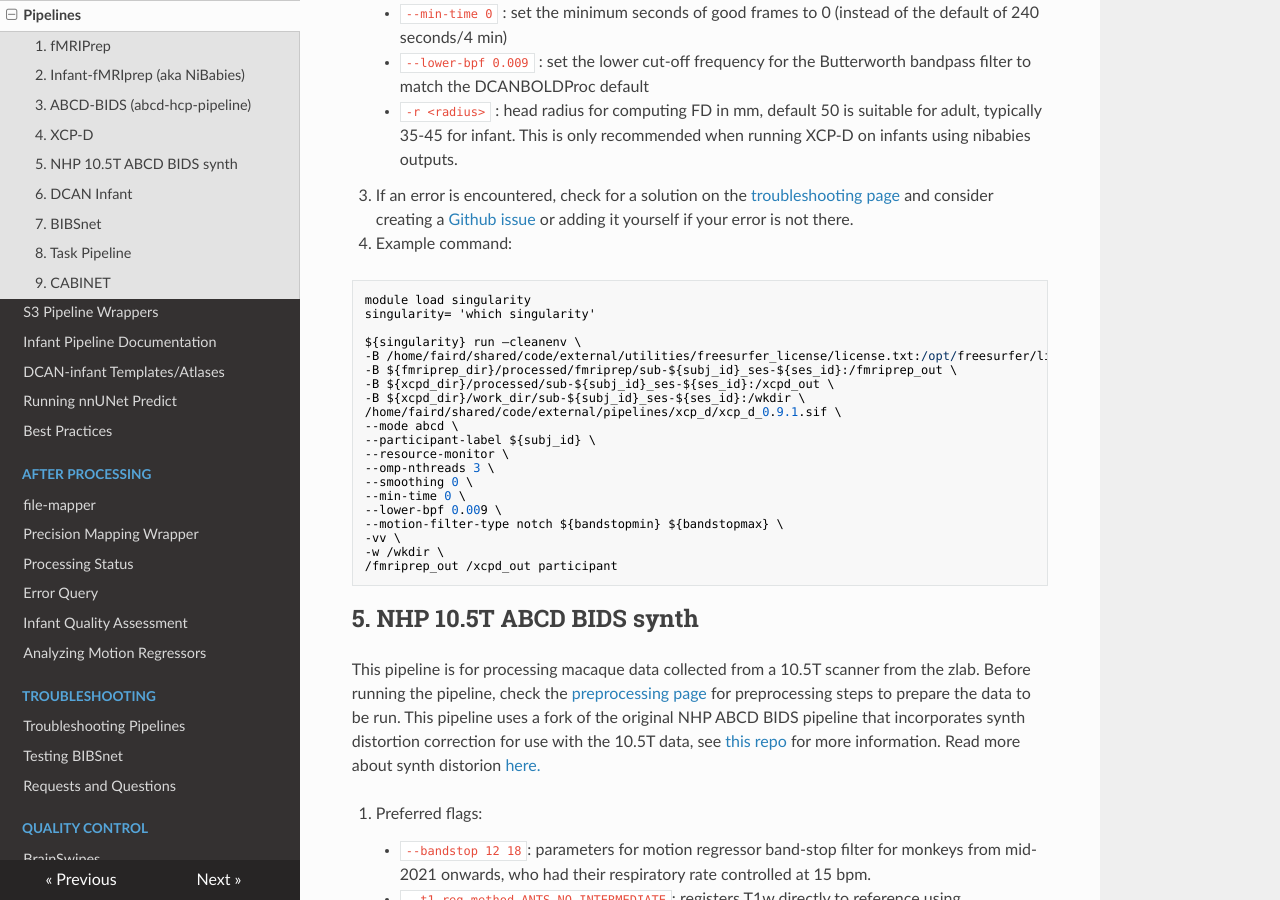
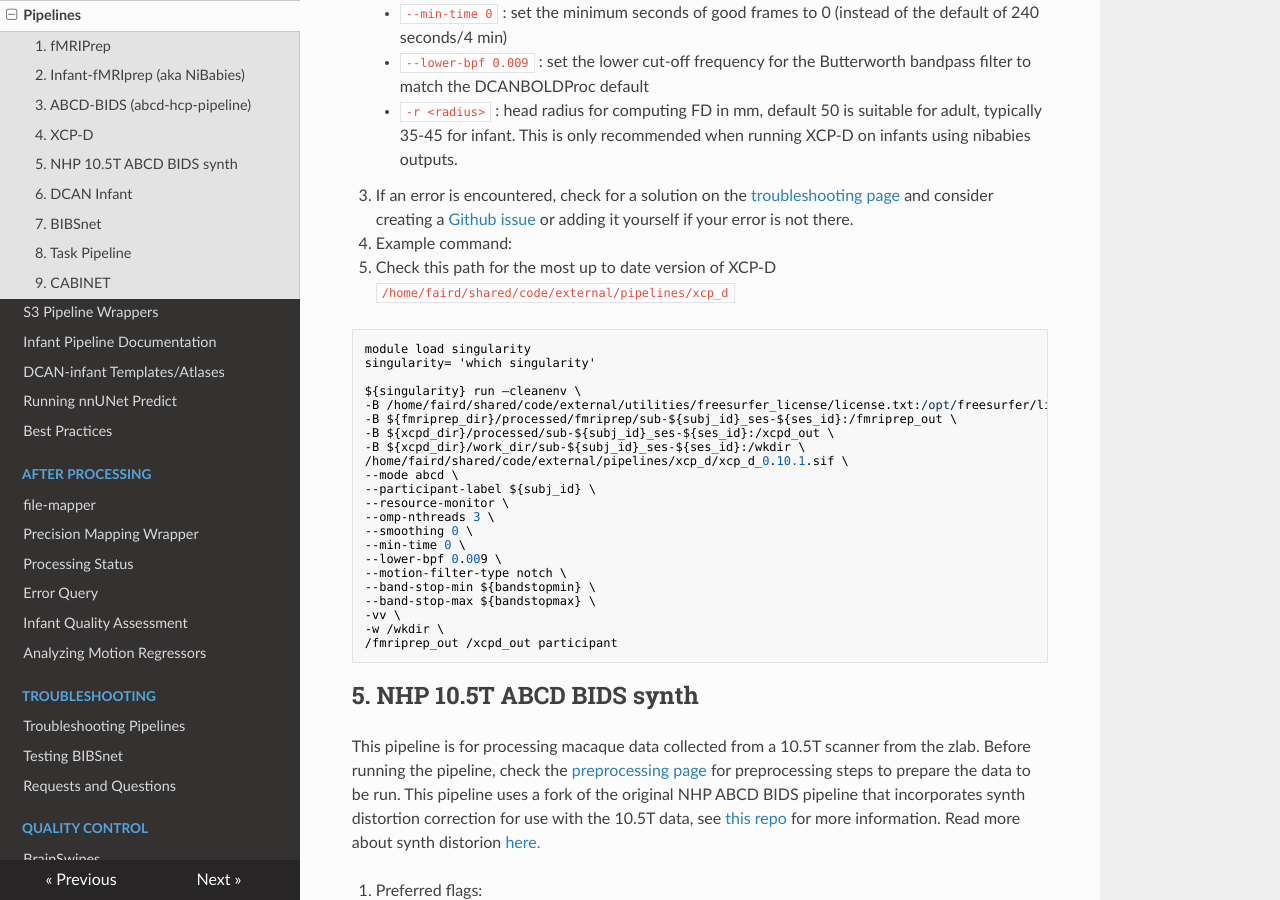
Before and after one commit to DCAN-Labs/cdni-brain, an MkDocs documentation site: the page built from docs/pipelines.md, in a window 1280 px wide and 900 px high, scrolled down 5681 px. Built offline with MkDocs 1.6.1, drawn with Linux system fonts in a browser that asks for light colours; nearby versions of some CDN libraries.

Commit message:
updated bandstop filter command

````diff
--- a/docs/pipelines.md
+++ b/docs/pipelines.md
@@ -300,6 +300,8 @@ XCP-D versions 0.8.0 and above have a new required `mode` flag that will set sev
 
 4. Example command:
 
+* Check this path for the most up to date version of XCP-D `/home/faird/shared/code/external/pipelines/xcp_d`
+
 ```
 module load singularity
 singularity= 'which singularity'
@@ -309,7 +311,7 @@ ${singularity} run –cleanenv \
 -B ${fmriprep_dir}/processed/fmriprep/sub-${subj_id}_ses-${ses_id}:/fmriprep_out \
 -B ${xcpd_dir}/processed/sub-${subj_id}_ses-${ses_id}:/xcpd_out \
 -B ${xcpd_dir}/work_dir/sub-${subj_id}_ses-${ses_id}:/wkdir \
-/home/faird/shared/code/external/pipelines/xcp_d/xcp_d_0.9.1.sif \
+/home/faird/shared/code/external/pipelines/xcp_d/xcp_d_0.10.1.sif \
 --mode abcd \
 --participant-label ${subj_id} \
 --resource-monitor \
@@ -317,7 +319,9 @@ ${singularity} run –cleanenv \
 --smoothing 0 \
 --min-time 0 \
 --lower-bpf 0.009 \
---motion-filter-type notch ${bandstopmin} ${bandstopmax} \
+--motion-filter-type notch \
+--band-stop-min ${bandstopmin} \
+--band-stop-max ${bandstopmax} \
 -vv \
 -w /wkdir \
 /fmriprep_out /xcpd_out participant
````
